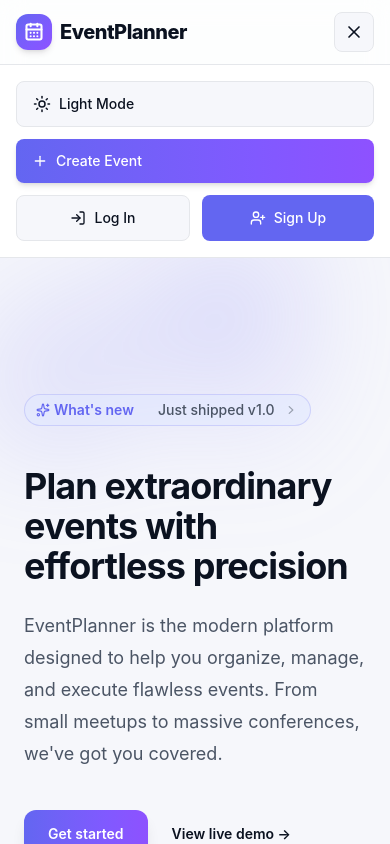
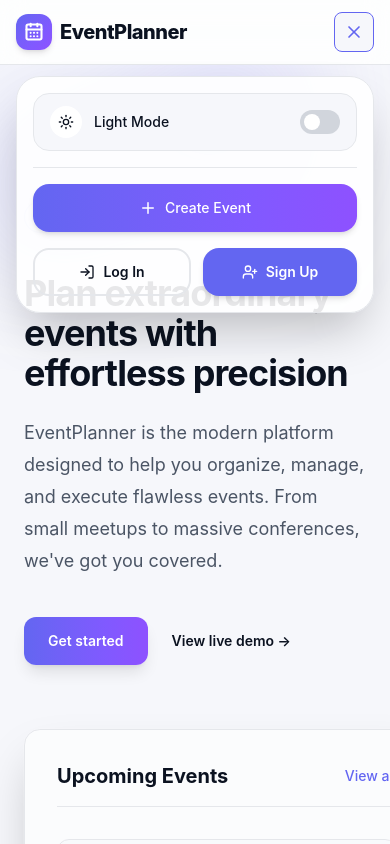
Before and after one commit to oneilh/event_planner, a Next.js app: page / in a window 390 px wide. Both pictures are taken after a click on the button "Toggle mobile menu". Shown: the top 844 px of the page. Built offline with nearby package versions, Linux system fonts and the light colour scheme.

Commit message:
feat: implement responsive Navbar with dark mode toggle, auth dropdown, and mobile menu modal

```diff
--- a/app/components/Navbar.tsx
+++ b/app/components/Navbar.tsx
@@ -94,27 +94,42 @@ export default function Navbar() {
           {/* Mobile Hamburger */}
           <button
             onClick={() => setMobileMenuOpen((prev) => !prev)}
-            className="flex h-10 w-10 items-center justify-center rounded-lg border border-[var(--border)] bg-[var(--bg-primary)] text-[var(--text-primary)] md:hidden"
+            className={`flex h-10 w-10 items-center justify-center rounded-lg border bg-[var(--bg-primary)] md:hidden transition-colors ${
+              mobileMenuOpen ? "border-[var(--accent)] text-[var(--accent)]" : "border-[var(--border)] text-[var(--text-primary)] hover:bg-[var(--border)]"
+            }`}
             aria-label="Toggle mobile menu"
           >
             {mobileMenuOpen ? <X size={20} /> : <Menu size={20} />}
           </button>
         </div>
 
-        {/* Mobile Menu */}
-        {mobileMenuOpen && (
-          <div className="border-t border-[var(--border)] bg-[var(--bg-secondary)] px-4 py-4 md:hidden">
+        {/* Floating Mobile Dropdown */}
+        <div
+          className={`absolute left-4 right-4 top-[76px] z-50 md:hidden transition-all duration-300 origin-top-right ${
+            mobileMenuOpen
+              ? "opacity-100 scale-100 pointer-events-auto translate-y-0"
+              : "opacity-0 scale-95 pointer-events-none -translate-y-2"
+          }`}
+        >
+          <div className="rounded-3xl border border-[var(--border)] bg-[var(--bg-secondary)]/90 backdrop-blur-2xl p-4 shadow-2xl">
             <div className="flex flex-col gap-3">
               {/* Dark Mode Toggle */}
               <button
                 onClick={toggleDarkMode}
-                className="flex items-center justify-between rounded-lg border border-[var(--border)] bg-[var(--bg-primary)] px-4 py-3 text-sm font-medium text-[var(--text-primary)] transition-colors hover:bg-[var(--border)]"
+                className="flex items-center justify-between rounded-2xl border border-[var(--border)] bg-[var(--bg-primary)] px-4 py-3 text-sm font-medium text-[var(--text-primary)] transition-colors hover:border-[var(--accent)] hover:shadow-sm"
               >
-                <span className="flex items-center gap-2">
-                  {mounted && isDark ? <Moon size={18} /> : <Sun size={18} />}
+                <span className="flex items-center gap-3">
+                  <div className="flex h-8 w-8 items-center justify-center rounded-full bg-[var(--bg-secondary)]">
+                    {mounted && isDark ? <Moon size={16} /> : <Sun size={16} />}
+                  </div>
                   {mounted && isDark ? "Dark Mode" : "Light Mode"}
                 </span>
+                <div className={`w-10 h-6 rounded-full p-1 transition-colors flex items-center ${mounted && isDark ? 'bg-[var(--accent)]' : 'bg-gray-300 dark:bg-gray-700'}`}>
+                  <div className={`w-4 h-4 rounded-full bg-white transition-transform duration-300 ${mounted && isDark ? 'translate-x-4' : 'translate-x-0'}`} />
+                </div>
               </button>
+
+              <div className="h-px w-full bg-[var(--border)] my-1" />
 
               {/* Create Event */}
               <button
@@ -122,17 +137,17 @@ export default function Navbar() {
                   setShowCreateModal(true);
                   setMobileMenuOpen(false);
                 }}
-                className="flex items-center gap-2 rounded-lg bg-gradient-to-r from-[var(--accent)] to-violet-500 px-4 py-3 text-sm font-medium text-white shadow-md transition-all hover:brightness-110 dark:from-white dark:to-gray-200 dark:text-black"
+                className="flex items-center justify-center gap-2 rounded-2xl bg-gradient-to-r from-[var(--accent)] to-violet-500 px-4 py-3.5 text-sm font-medium text-white shadow-md transition-all hover:brightness-110 hover:shadow-lg dark:from-white dark:to-gray-200 dark:text-black w-full"
               >
-                <Plus size={16} />
+                <Plus size={18} />
                 Create Event
               </button>
 
               {/* Auth Links */}
-              <div className="flex gap-3">
+              <div className="mt-1 flex gap-3">
                 <Link
                   href="/login"
-                  className="flex flex-1 items-center justify-center gap-2 rounded-lg border border-[var(--border)] bg-[var(--bg-primary)] px-4 py-3 text-sm font-medium text-[var(--text-primary)]"
+                  className="flex flex-1 items-center justify-center gap-2 rounded-2xl border-2 border-[var(--border)] bg-transparent px-4 py-3 text-sm font-semibold text-[var(--text-primary)] transition-all hover:border-[var(--accent)] hover:bg-[var(--accent-light)] hover:text-[var(--accent)]"
                   onClick={() => setMobileMenuOpen(false)}
                 >
                   <LogIn size={16} />
@@ -140,7 +155,7 @@ export default function Navbar() {
                 </Link>
                 <Link
                   href="/signup"
-                  className="flex flex-1 items-center justify-center gap-2 rounded-lg bg-[var(--accent)] px-4 py-3 text-sm font-medium text-white"
+                  className="flex flex-1 items-center justify-center gap-2 rounded-2xl bg-[var(--accent)] px-4 py-3 text-sm font-semibold text-white shadow-md transition-all hover:bg-violet-600 hover:shadow-lg"
                   onClick={() => setMobileMenuOpen(false)}
                 >
                   <UserPlus size={16} />
@@ -149,7 +164,7 @@ export default function Navbar() {
               </div>
             </div>
           </div>
-        )}
+        </div>
       </nav>
 
       {/* Create Event Modal */}
```
Also changed, not shown: 1 other file (tests, documents, lock files or other folders).
